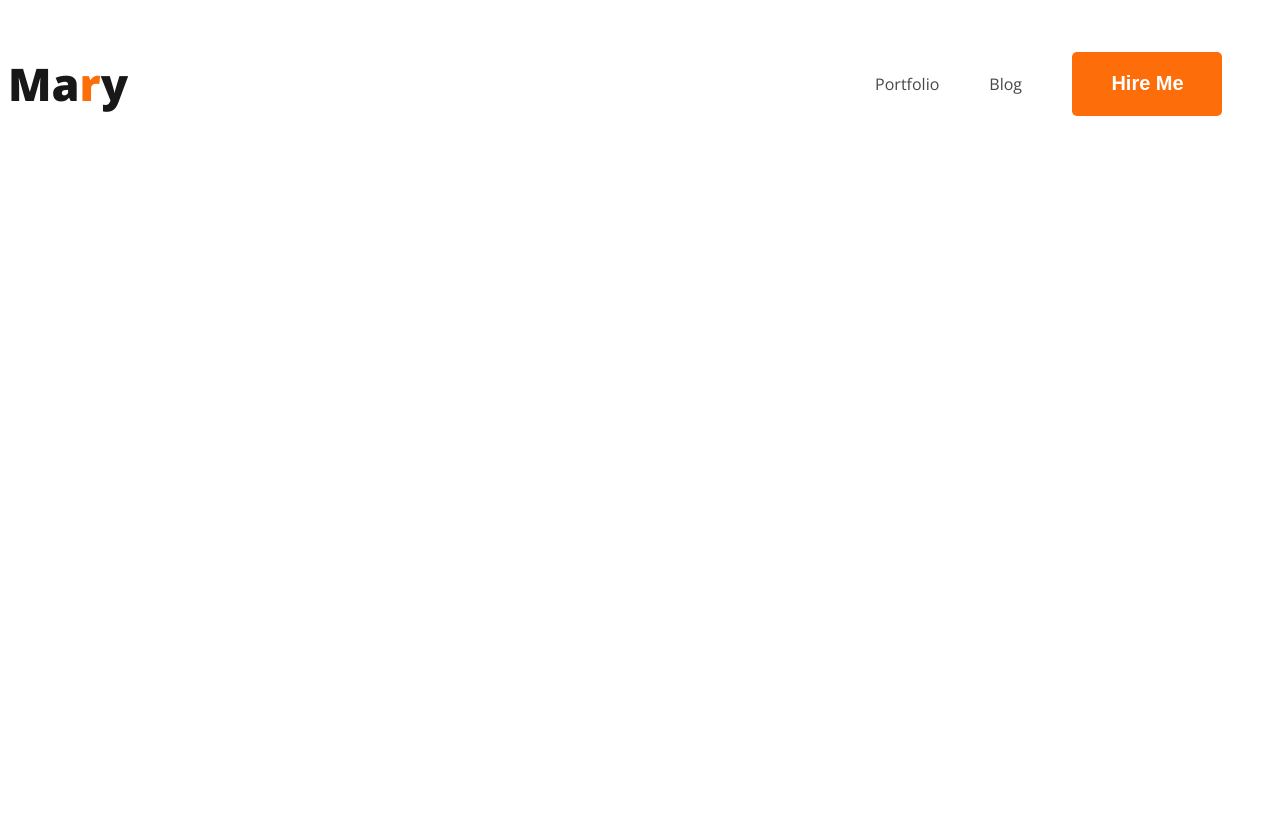
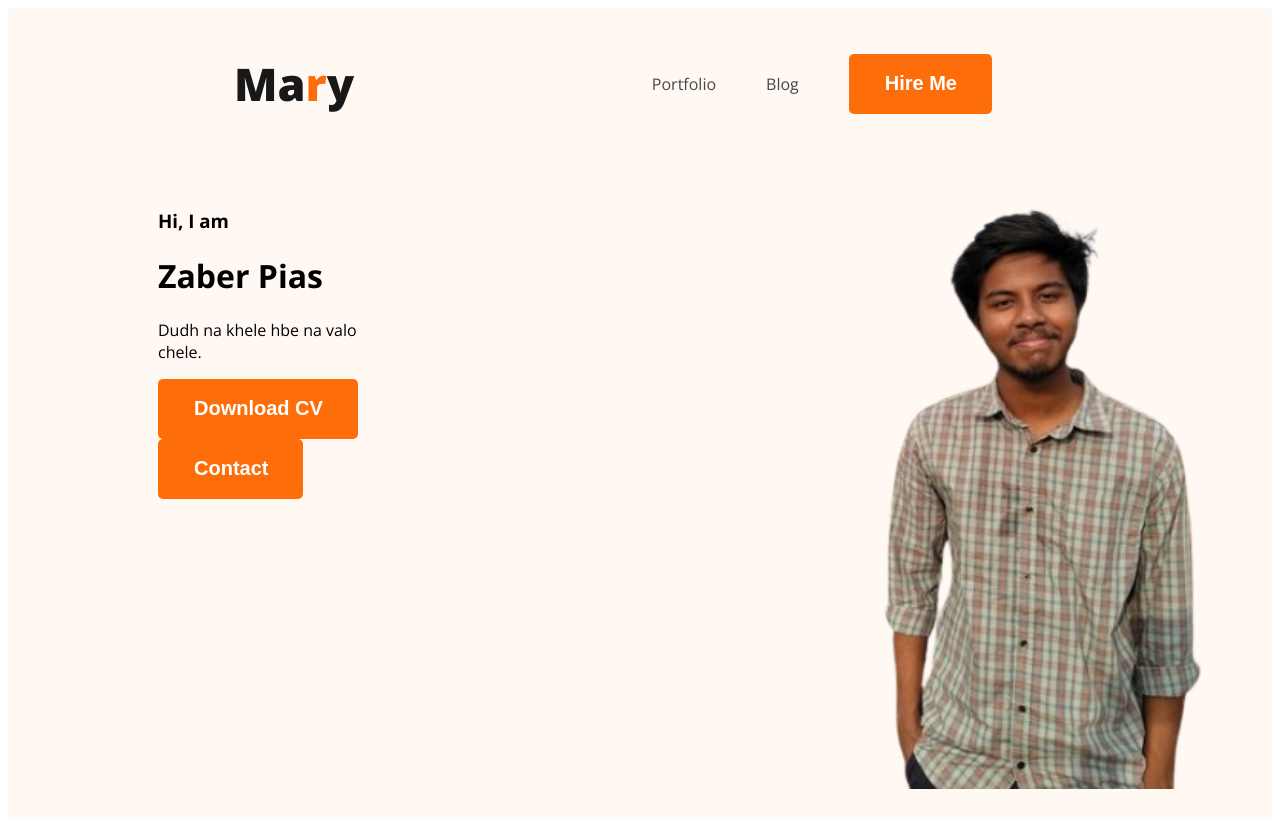
Before and after one commit to zaberpias117/web-developer-portfolio, a plain HTML site: page index.html in a window 1280 px wide. Before the commit the page ends 800 px from the top, so only its background shows below. Drawn offline with nearby package versions, Linux system fonts and the light colour scheme.

Commit message:
added photo of Pias

```diff
--- a/Styles/portfolio.css
+++ b/Styles/portfolio.css
@@ -6,6 +6,7 @@ body {
 nav {
     display: flex;
     justify-content: space-between;
+    margin: 0px 230px 0px 226px;
 }
 
 .navtitle {
@@ -39,9 +40,6 @@ nav a {
 .btn-primary {
     border-radius: 5px;
     background: #fd6e0a;
-    width: 150px;
-    height: 64px;
-    flex-shrink: 0;
     color: var(--White-Color, #FFF);
     font-size: 20px;
     font-weight: 700;
@@ -50,3 +48,19 @@ nav a {
 
 
 }
+
+/* Header related styles */
+header {
+    background-color: #FFF8F3;
+}
+
+.banner {
+    padding: 30px 30px 30px 150px;
+    display: flex;
+}
+
+.profile-pic {
+    margin-left: 43%;
+    width: 584px;
+    height: 600px;
+}
--- a/index.html
+++ b/index.html
@@ -1,14 +1,18 @@
 <!DOCTYPE html>
 <html lang="en">
+
 <head>
   <meta charset="UTF-8">
   <meta name="viewport" content="width=device-width, initial-scale=1.0">
   <title>web developer portfolio</title>
   <link rel="preconnect" href="https://fonts.googleapis.com">
   <link rel="preconnect" href="https://fonts.gstatic.com" crossorigin>
-<link href="https://fonts.googleapis.com/css2?family=Open+Sans:ital,wght@0,300..800;1,300..800&display=swap" rel="stylesheet">
+  <link href="https://fonts.googleapis.com/css2?family=Open+Sans:ital,wght@0,300..800;1,300..800&display=swap"
+    rel="stylesheet">
   <link rel="stylesheet" href="Styles/portfolio.css">
+
 </head>
+
 <body>
   <header>
     <nav>
@@ -19,8 +23,17 @@
         <li><button class="btn-primary">Hire Me</button></li>
       </ul>
     </nav>
+    <div class="banner">
+      <div>
+        <h3 class="banner-greeting">Hi, I am</h3>
+        <h1 class="baneer-title">Zaber Pias</h1>
+        <p>Dudh na khele hbe na valo chele.</p>
+          <button class="btn-primary">Download CV</button>
+          <button class="btn-primary">Contact</button>
+      </div>
+      <img src="images/Pias.png" class="profile-pic" >
+    </div>
   </header>
-
   <main>
 
   </main>
@@ -29,4 +42,5 @@
 
   </footer>
 </body>
+
 </html>
```
Also changed, not shown: images/Pias.png (added). Lines whose indentation alone changed are shown as unchanged.
